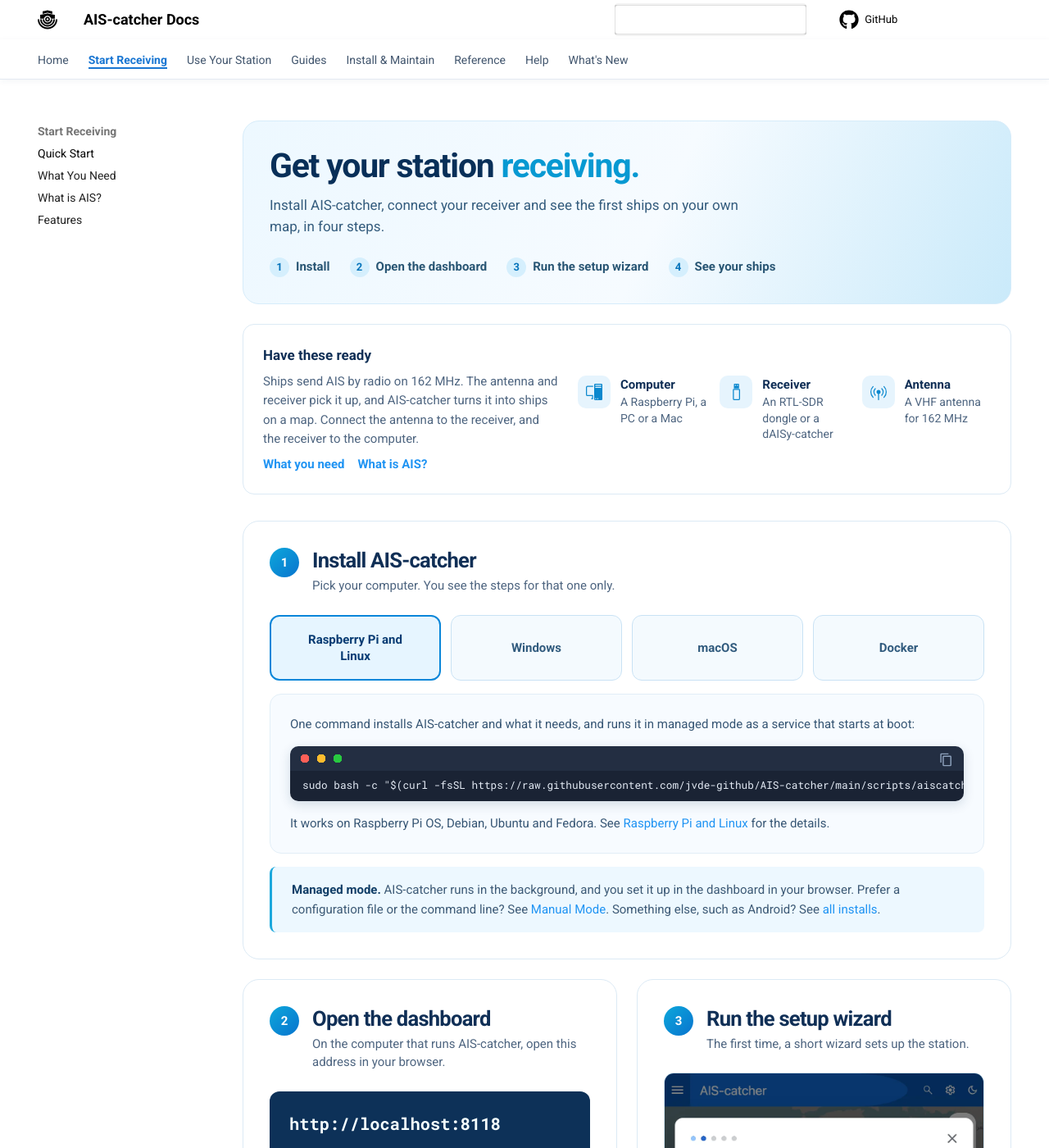
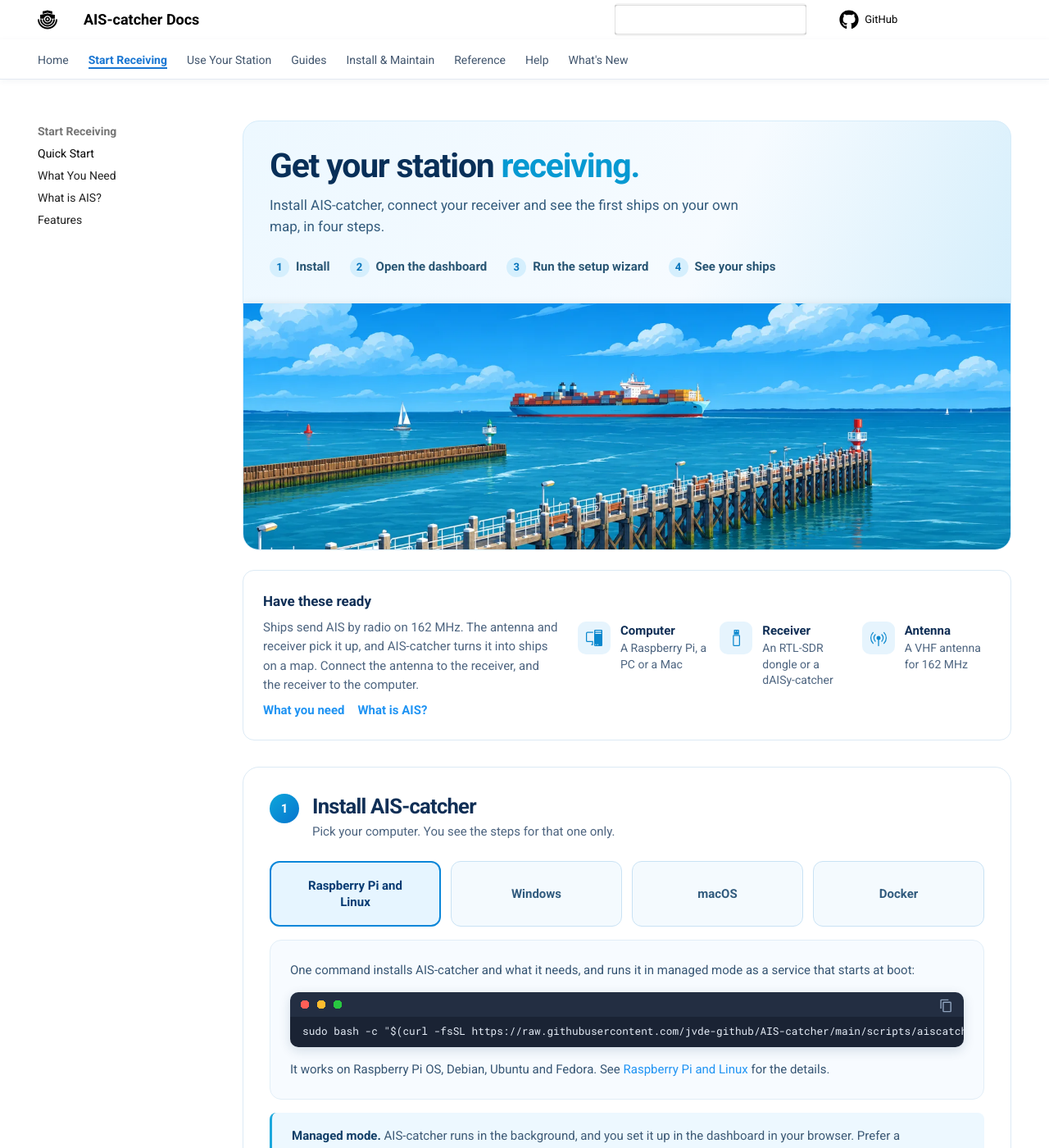
Before and after one commit to jvde-github/AIS-catcher-docs, an MkDocs documentation site: the page built from docs/getting-started/overview.md, in a window 1280 px wide and 1400 px high. Shown: the whole window at 82% size. Built offline with MkDocs 1.6.1 and Material for MkDocs 9.7.7, drawn with Linux system fonts in a browser that asks for light colours; comment, search, counter and statistics services are not loaded.

Commit message:
Quick Start: the harbour picture

```diff
--- a/docs/getting-started/overview.md
+++ b/docs/getting-started/overview.md
@@ -16,6 +16,7 @@ hide:
       <li><a href="#see-your-ships"><b>4</b>See your ships</a></li>
     </ol>
   </div>
+  <img class="ais-qs-hero__art" src="../../assets/ais-qs-harbour.webp" alt="" width="1600" height="697">
 </header>
 
 <section class="ais-qs ais-qs-kit" id="before-you-start" aria-label="What you need">
--- a/docs/styles/ais-pages.css
+++ b/docs/styles/ais-pages.css
@@ -19,6 +19,7 @@
 
 /* Quick Start: hero */
 .ais-qs-hero { overflow: hidden; padding: var(--s6); border: 1px solid #d6ecfa; border-radius: 20px; background: linear-gradient(115deg, #edf8ff 0%, #f6fbff 54%, #caeafa 100%); }
+.md-typeset .ais-qs-hero .ais-qs-hero__art { display: block; width: calc(100% + 2 * var(--s6)); max-width: none; border-radius: 0; height: clamp(150px, 26vw, 300px); margin: var(--s6) calc(-1 * var(--s6)) calc(-1 * var(--s6)); object-fit: cover; object-position: center 42%; }
 .md-typeset .ais-qs-hero h1 { font-size: clamp(32px, 3.2vw, 48px); line-height: 1.1; color: #082f58; }
 .md-typeset .ais-qs-hero h1 span { color: #0799d2; }
 .md-typeset .ais-qs-hero__copy > p { margin-top: var(--s3); max-width: 34em; font-size: 17px; line-height: 1.55; color: #345c7d; }
@@ -121,6 +122,7 @@
 }
 @media (max-width: 760px) {
   .ais-qs-hero { padding: var(--s5); }
+  .md-typeset .ais-qs-hero .ais-qs-hero__art { width: calc(100% + 2 * var(--s5)); margin: var(--s5) calc(-1 * var(--s5)) calc(-1 * var(--s5)); }
   .ais-qs-card, .ais-qs-next, .ais-page-hero, .md-typeset section.ais-featured { padding: var(--s5); }
   .md-typeset .ais-qs-install .tabbed-labels { grid-template-columns: repeat(2, minmax(0, 1fr)); gap: var(--s2); }
   .md-typeset .ais-qs-install .tabbed-content { padding: var(--s4); }
```
Also changed, not shown: docs/assets/ais-qs-harbour.webp (added).
